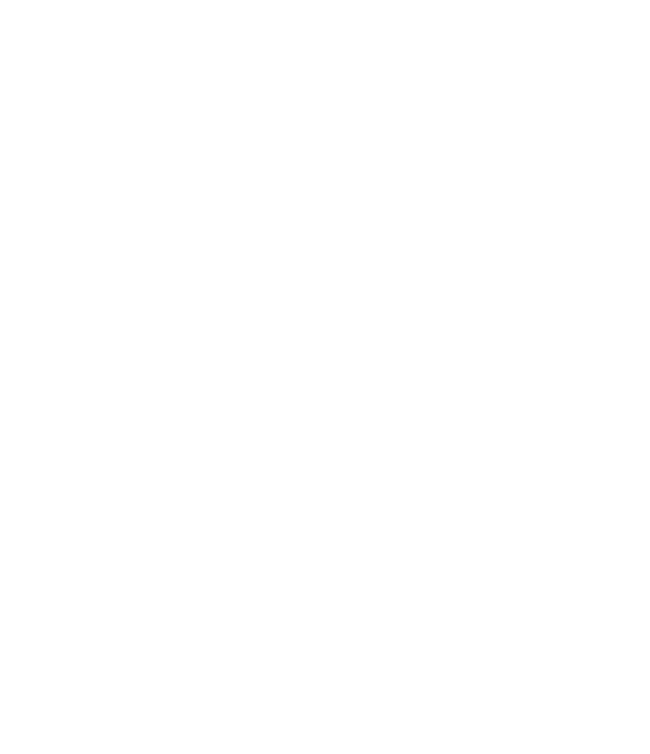
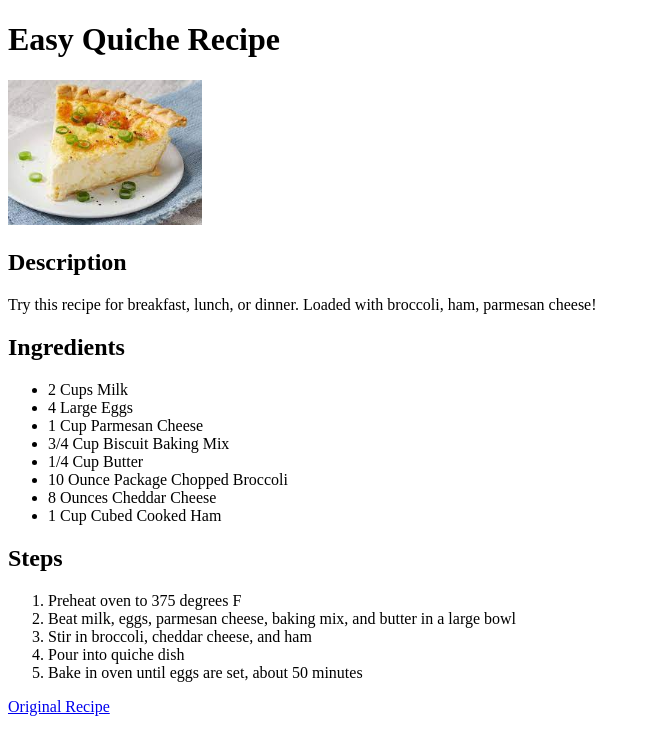
Before and after one commit to danielrjazz/odin-recipes, a plain HTML site: page recipes/quiche.html in a window 1280 px wide. Shown: the whole page, without its empty margins (0-650 px from the left). Drawn offline with Linux system fonts and the light colour scheme.

Commit message:
Finished guac, pancake, and quiche recipe pages

```diff
--- a/recipes/quiche.html
+++ b/recipes/quiche.html
@@ -6,6 +6,32 @@
     <title>Document</title>
 </head>
 <body>
+    <h1>Easy Quiche Recipe</h1>
+    <img src="../images/quiche.jpg" width="194">
 
+    <h2>Description</h2>
+    <p>Try this recipe for breakfast, lunch, or dinner. Loaded with broccoli, ham, parmesan cheese!</p>
+
+    <h2>Ingredients</h2>
+    <ul>
+        <li>2 Cups Milk</li>
+        <li>4 Large Eggs</li>
+        <li>1 Cup Parmesan Cheese</li>
+        <li>3/4 Cup Biscuit Baking Mix</li>
+        <li>1/4 Cup Butter</li>
+        <li>10 Ounce Package Chopped Broccoli</li>
+        <li>8 Ounces Cheddar Cheese</li>
+        <li>1 Cup Cubed Cooked Ham</li>
+    </ul>
+
+    <h2>Steps</h2>
+    <ol>
+        <li>Preheat oven to 375 degrees F</li>
+        <li>Beat milk, eggs, parmesan cheese, baking mix, and butter in a large bowl</li>
+        <li>Stir in broccoli, cheddar cheese, and ham</li>
+        <li>Pour into quiche dish</li>
+        <li>Bake in oven until eggs are set, about 50 minutes</li>
+    </ol>
+    <a href="https://www.allrecipes.com/recipe/23389/easy-quiche/" rel="noopener noreferrer">Original Recipe</a>
 </body>
 </html>
```
Also changed, not shown: recipes/guacamole.html (+22 -0 lines), recipes/pancakes.html (+23 -0 lines).
